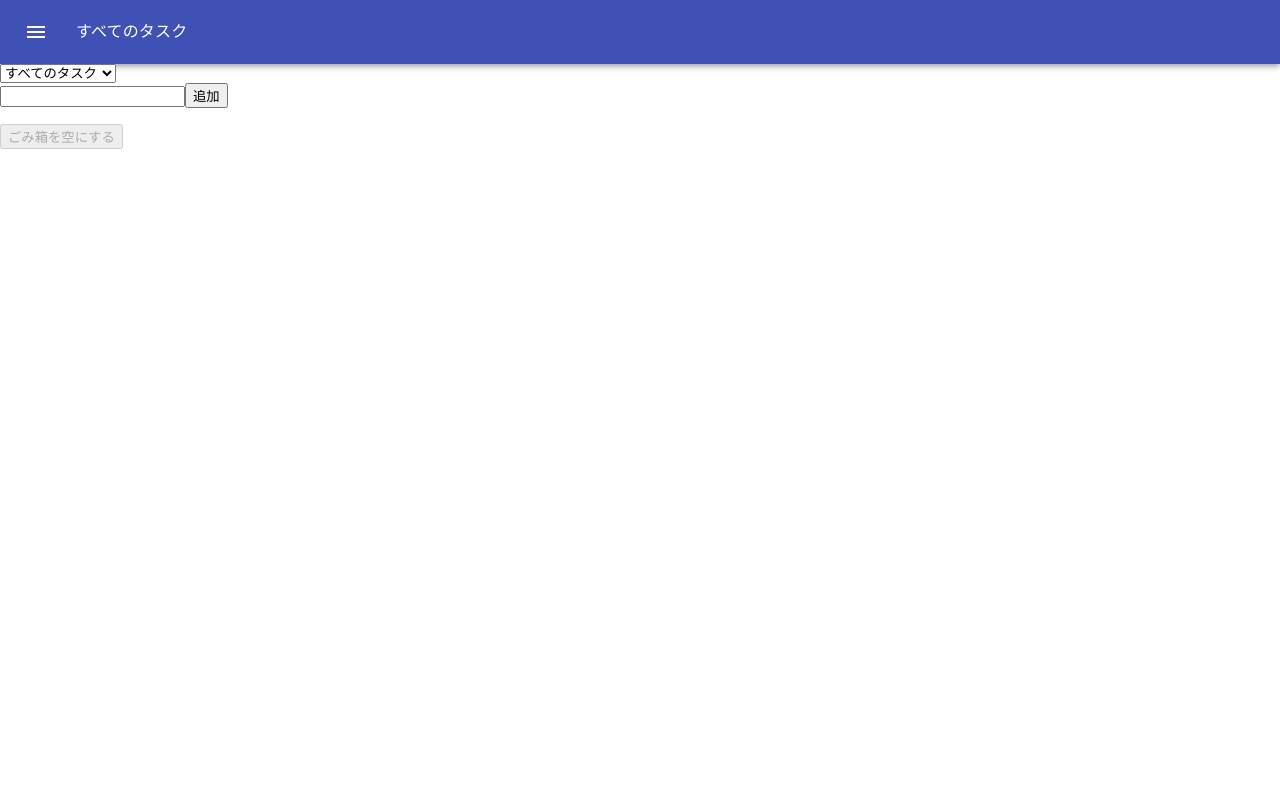
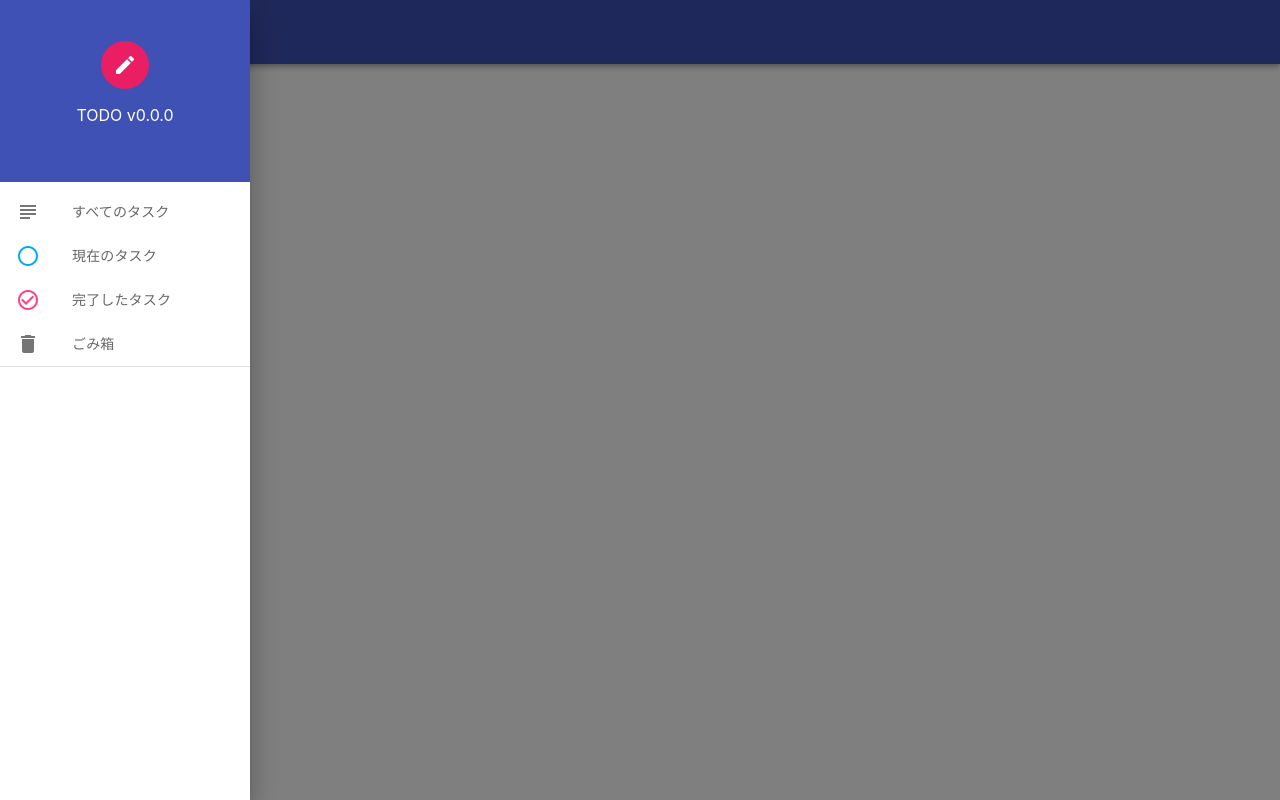
Before and after one commit to uni51/react_hooks_ts_tdo_pwa, a React (Vite) app: page / in a window 1280 px wide. Both pictures are taken after a click on the button "menu". Built offline with nearby package versions, Linux system fonts and the light colour scheme.

Commit message:
22 SideBar コンポーネントの作成

```diff
--- a/src/App.tsx
+++ b/src/App.tsx
@@ -30,6 +30,9 @@
   const [text, setText] = useState('');
   const [todos, setTodos] = useState<Todo[]>([]);
   const [filter, setFilter] = useState<Filter>('all');
+  const [drawerOpen, setDrawerOpen] = useState(false);
+
+  const handleToggleDrawer = () => setDrawerOpen(!drawerOpen);
 
   const handleChange = (e: React.ChangeEvent<HTMLInputElement>) => {
     setText(e.target.value);
@@ -84,8 +87,12 @@
   return (
     <ThemeProvider theme={theme}>
       <GlobalStyles styles={{ body: { margin: 0, padding: 0 } }} />
-      <ToolBar filter={filter} />
-      <SideBar onSort={handleSort} />
+      <ToolBar filter={filter} onToggleDrawer={handleToggleDrawer} />
+      <SideBar
+        drawerOpen={drawerOpen}
+        onToggleDrawer={handleToggleDrawer}
+        onSort={handleSort}
+      />
       <FormDialog text={text} onChange={handleChange} onSubmit={handleSubmit} />
       <TodoItem todos={todos} filter={filter} onTodo={handleTodo} />
       <ActionButton todos={todos} onEmpty={handleEmpty} />
--- a/src/SideBar.tsx
+++ b/src/SideBar.tsx
@@ -1,17 +1,117 @@
+import Icon from '@mui/material/Icon';
+import List from '@mui/material/List';
+import Avatar from '@mui/material/Avatar';
+import Drawer from '@mui/material/Drawer';
+import Divider from '@mui/material/Divider';
+import ListItem from '@mui/material/ListItem';
+import ListItemIcon from '@mui/material/ListItemIcon';
+import ListItemText from '@mui/material/ListItemText';
+import ListItemButton from '@mui/material/ListItemButton';
+
+import { styled } from '@mui/material/styles';
+import { indigo, lightBlue, pink } from '@mui/material/colors';
+
+import pjson from '../package.json';
+
 type Props = {
+  drawerOpen: boolean;
+  onToggleDrawer: () => void;
   onSort: (filter: Filter) => void;
 };
 
+// ドロワー内リストの幅をカスタマイズ
+const DrawerList = styled('div')(() => ({
+  width: 250,
+}));
+
+// ドロワーヘッダーのサイズ・色などをカスタマイズ
+const DrawerHeader = styled('div')(() => ({
+  height: 150,
+  display: 'flex',
+  flexDirection: 'column',
+  justifyContent: 'center',
+  alignItems: 'center',
+  padding: '1em',
+  backgroundColor: indigo[500],
+  color: '#ffffff',
+  fontFamily: '-apple-system, BlinkMacSystemFont, Roboto, sans-serif',
+}));
+
+// ヘッダー内に表示するアバターのカスタマイズ
+const DrawerAvatar = styled(Avatar)(({ theme }) => ({
+  backgroundColor: pink[500],
+  width: theme.spacing(6),
+  height: theme.spacing(6),
+}));
+
 export const SideBar = (props: Props) => {
   return (
-    <select
-      defaultValue="all"
-      onChange={(e) => props.onSort(e.target.value as Filter)}
+    <Drawer
+      variant="temporary"
+      // 開閉状態のステートからの props
+      open={props.drawerOpen}
+      // 開閉トグルのための props
+      onClose={props.onToggleDrawer}
     >
-      <option value="all">すべてのタスク</option>
-      <option value="checked">完了したタスク</option>
-      <option value="unchecked">現在のタスク</option>
-      <option value="removed">ごみ箱</option>
-    </select>
+      <DrawerList role="presentation" onClick={props.onToggleDrawer}>
+        {/* ヘッダーとアバター */}
+        <DrawerHeader>
+          <DrawerAvatar>
+            <Icon>create</Icon>
+          </DrawerAvatar>
+          {/* バージョン表示 */}
+          <p>TODO v{pjson.version}</p>
+        </DrawerHeader>
+        <List>
+          <ListItem disablePadding>
+            <ListItemButton
+              aria-label="list-all"
+              onClick={() => props.onSort('all')}
+            >
+              <ListItemIcon>
+                <Icon>subject</Icon>
+              </ListItemIcon>
+              <ListItemText secondary="すべてのタスク" />
+            </ListItemButton>
+          </ListItem>
+          <ListItem disablePadding>
+            <ListItemButton
+              aria-label="list-unchecked"
+              onClick={() => props.onSort('unchecked')}
+            >
+              <ListItemIcon>
+                <Icon sx={{ color: lightBlue[500] }}>
+                  radio_button_unchecked
+                </Icon>
+              </ListItemIcon>
+              <ListItemText secondary="現在のタスク" />
+            </ListItemButton>
+          </ListItem>
+          <ListItem disablePadding>
+            <ListItemButton
+              aria-label="list-checked"
+              onClick={() => props.onSort('checked')}
+            >
+              <ListItemIcon>
+                <Icon sx={{ color: pink.A200 }}>check_circle_outline</Icon>
+              </ListItemIcon>
+              <ListItemText secondary="完了したタスク" />
+            </ListItemButton>
+          </ListItem>
+          <ListItem disablePadding>
+            <ListItemButton
+              aria-label="list-removed"
+              onClick={() => props.onSort('removed')}
+            >
+              <ListItemIcon>
+                <Icon>delete</Icon>
+              </ListItemIcon>
+              <ListItemText secondary="ごみ箱" />
+            </ListItemButton>
+          </ListItem>
+          <Divider />
+        </List>
+      </DrawerList>
+    </Drawer>
   );
 };
--- a/src/ToolBar.tsx
+++ b/src/ToolBar.tsx
@@ -7,6 +7,7 @@
 
 type Props = {
   filter: Filter;
+  onToggleDrawer: () => void;
 };
 
 // ※のちのユニットテスト用にエクスポートしておく
@@ -36,6 +37,7 @@
             edge="start"
             color="inherit"
             sx={{ mr: 2 }}
+            onClick={props.onToggleDrawer}
           >
             <Icon>menu</Icon>
           </IconButton>
```
